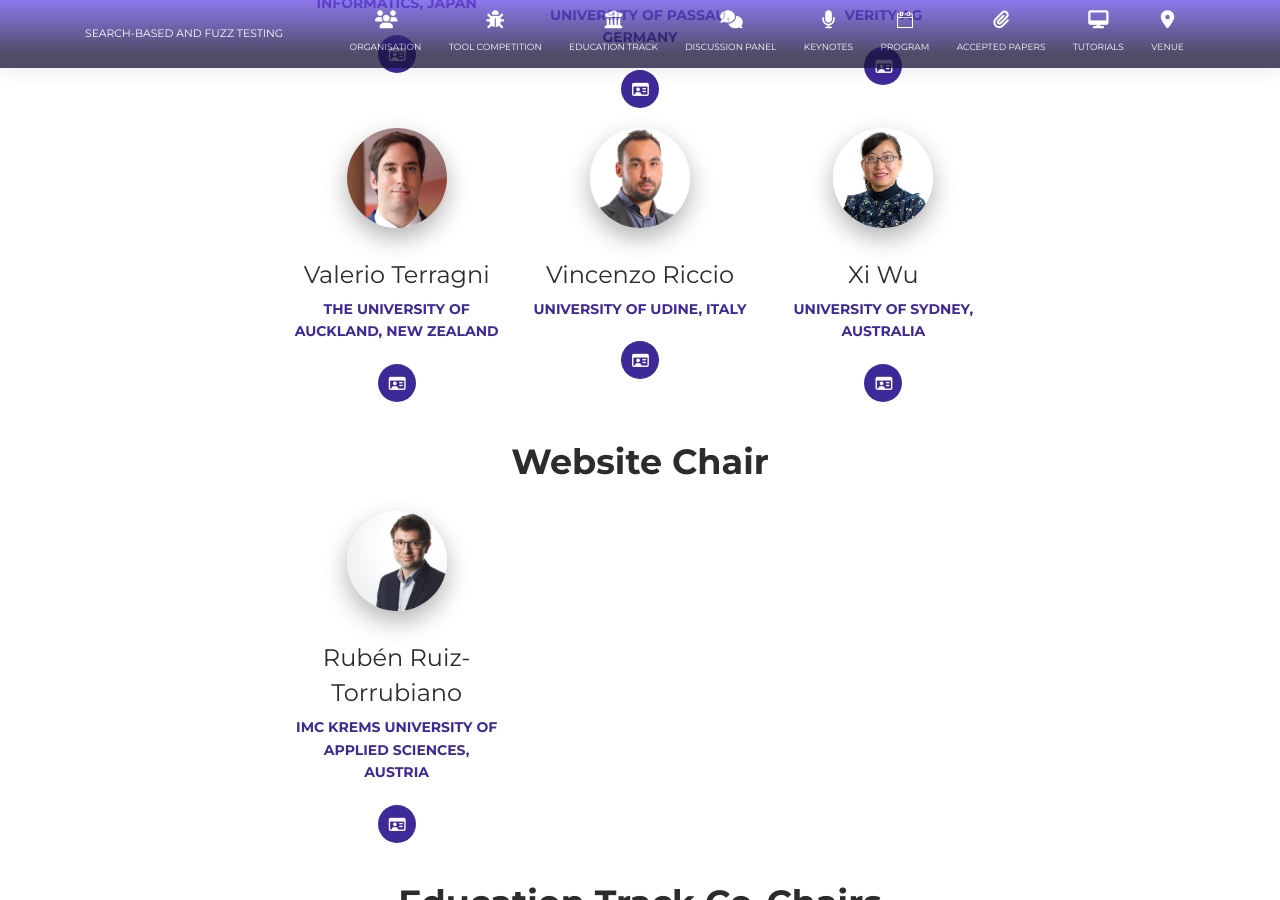
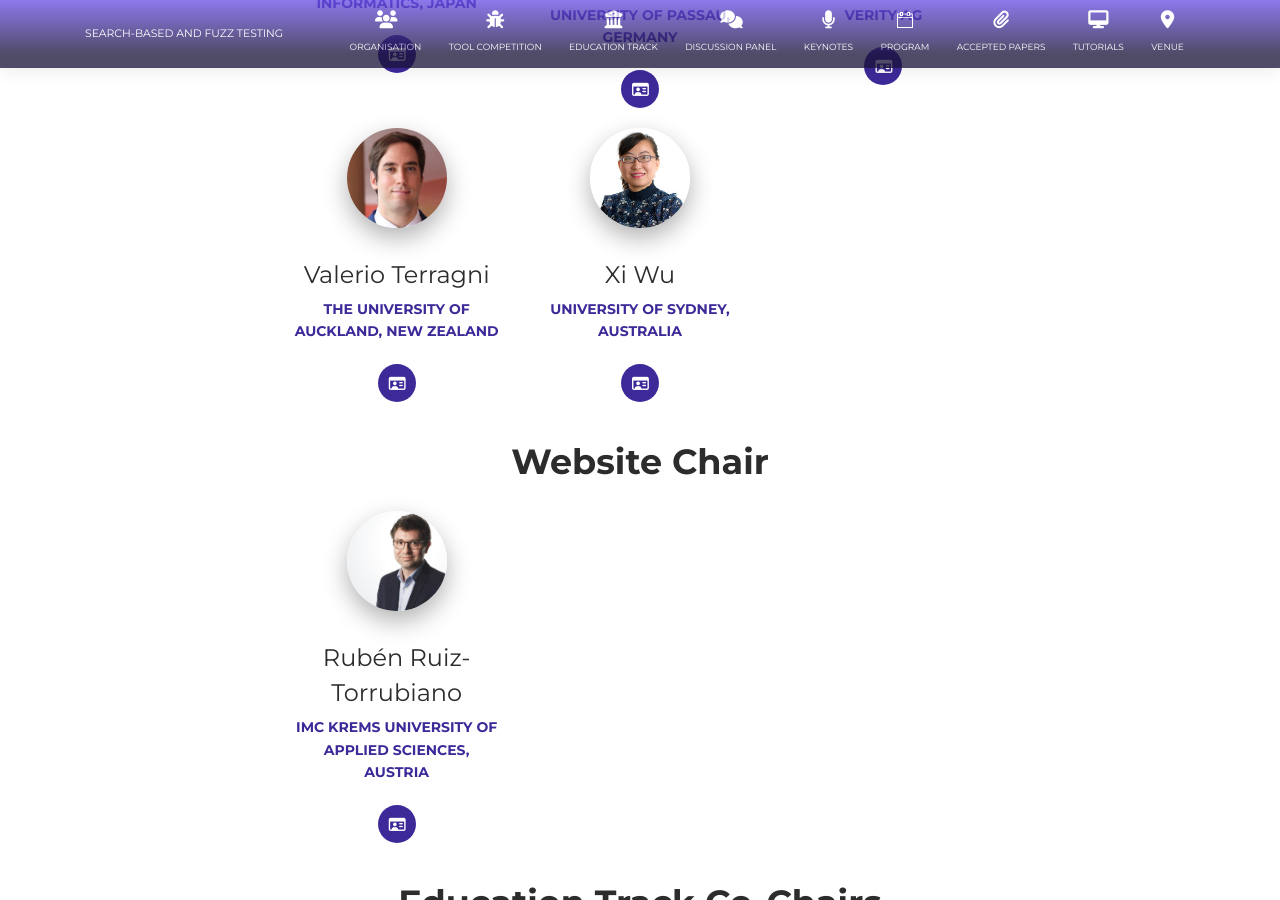
Before and after one commit to sbft24/sbft24.github.io, a Jekyll site: the page built from organisation/index.html, in a window 1280 px wide and 900 px high, scrolled down 2433 px. Built offline with Jekyll 4.4.1, drawn with Linux system fonts in a browser that asks for light colours; nearby versions of some CDN libraries.

Commit message:
Update competition.yml

```diff
--- a/_data/organisation/competition.yml
+++ b/_data/organisation/competition.yml
@@ -1,8 +1,3 @@
-- name: Vincenzo Riccio
-  webpage: https://p1ndsvin.github.io/
-  institution: University of Udine, Italy
-  pic: /img/vincenzo.png
-
 - name: Matteo Biagiola
   webpage: https://scholar.google.com/citations?user=1mn0tisAAAAJ&hl=en
   institution: Università della Svizzera Italiana, Switzerland
```
